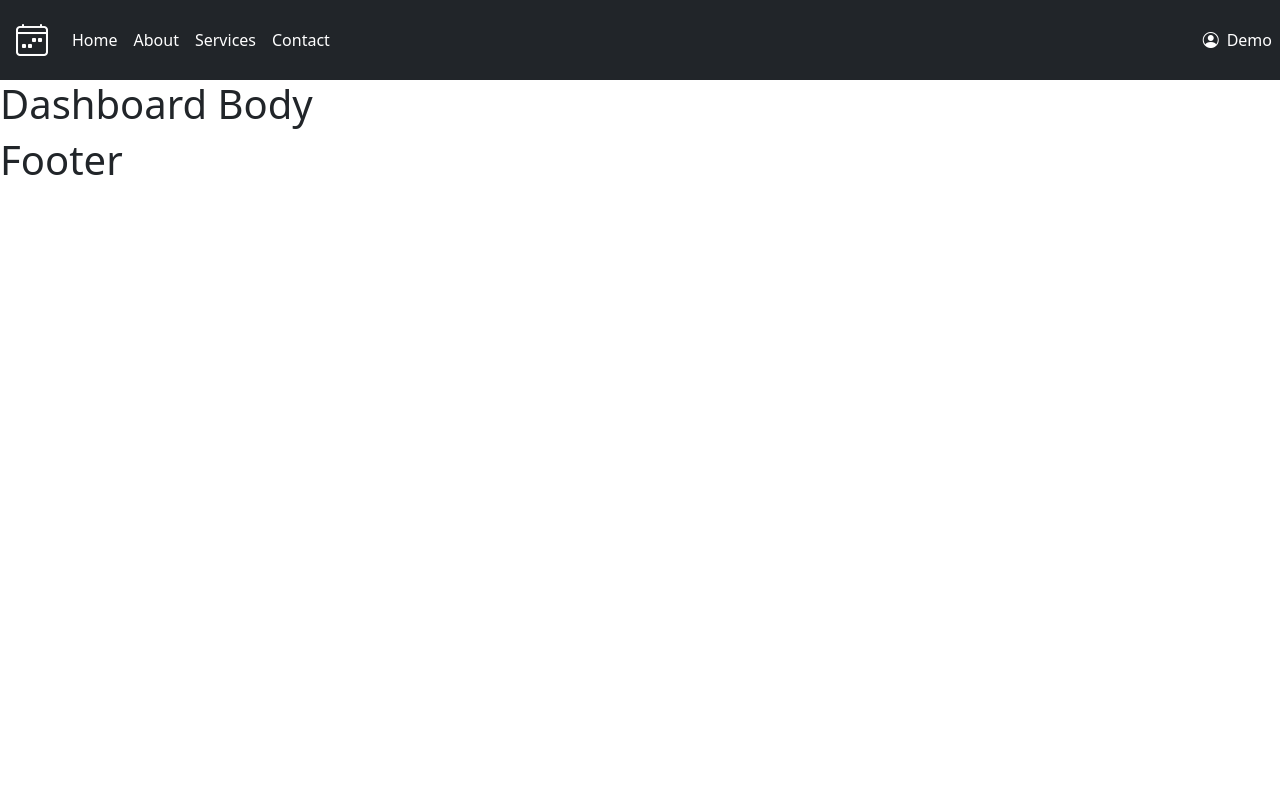
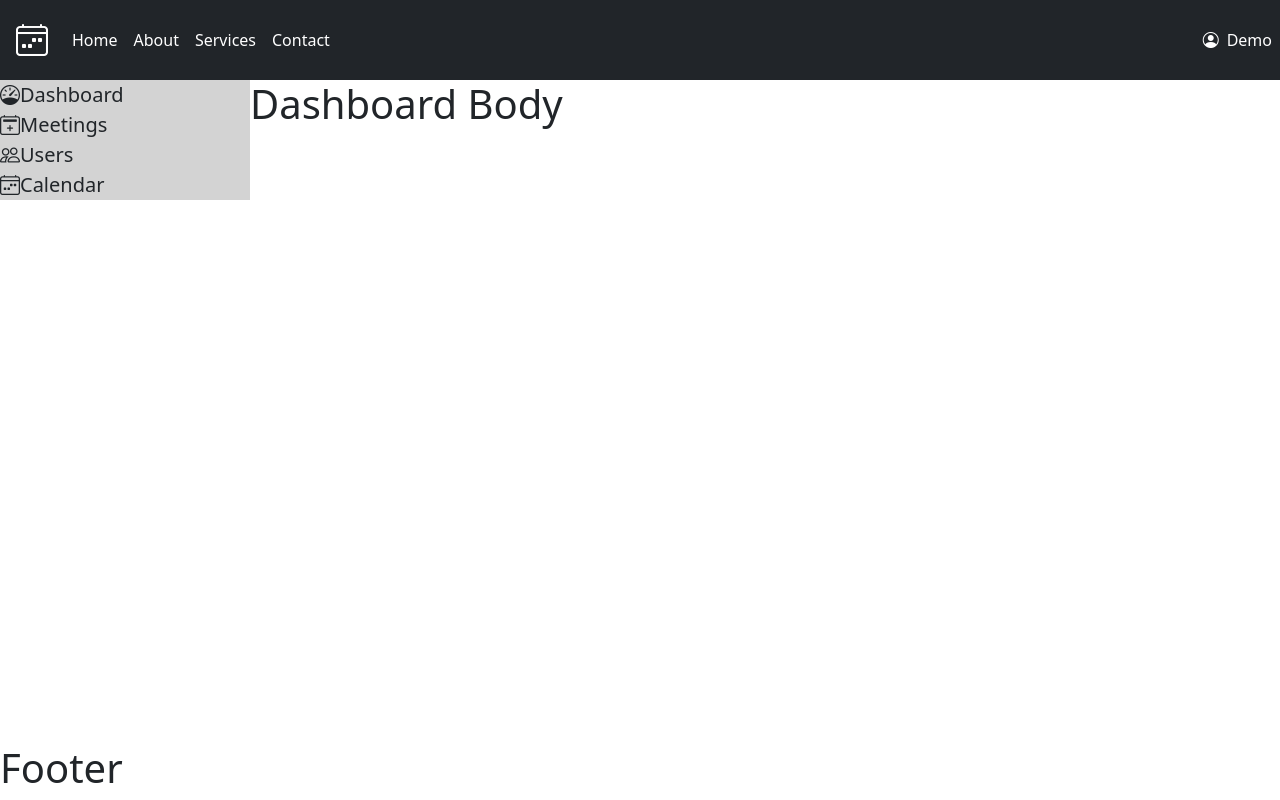
Before and after one commit to TarzanOfIron/Meeting_Calendar_UI-, a React (Vite) app: page / in a window 1280 px wide. Built offline with nearby package versions, Linux system fonts and the light colour scheme.

Commit message:
created menu component

```diff
--- a/src/App.tsx
+++ b/src/App.tsx
@@ -1,17 +1,19 @@
-import Dashboard from './components/Dashboard'
-import Footer from './components/Footer'
-import Heading from './components/Heading'
+import Dashboard from "./components/Dashboard";
+import Footer from "./components/Footer";
+import Heading from "./components/Heading";
+import Menu from "./components/Menu";
 
 function App() {
-
-
   return (
     <>
       <Heading></Heading>
-      <Dashboard></Dashboard>
+      <div className="d-flex">
+        <Menu></Menu>
+        <Dashboard></Dashboard>
+      </div>
       <Footer></Footer>
     </>
-  )
+  );
 }
 
-export default App
+export default App;
--- a/src/components/Footer.tsx
+++ b/src/components/Footer.tsx
@@ -3,7 +3,7 @@ import React from 'react'
 const Footer = () => {
   return (
     <div>
-      <h1>Footer</h1>
+      <h1 className='footer fixed-bottom'>Footer</h1>
     </div>
   )
 }
--- a/src/components/Heading.tsx
+++ b/src/components/Heading.tsx
@@ -1,5 +1,4 @@
 import "bootstrap-icons/font/bootstrap-icons.css";
-import { createElement } from "react";
 
 const tabs = ["Home", "About", "Services", "Contact"];
 
--- /dev/null
+++ b/src/components/Menu.tsx
@@ -0,0 +1,28 @@
+import Dashboard from "./Dashboard";
+
+const dashItems = [
+  { id: 1, title: "Dashboard", className: "bi bi-speedometer" }, // bi
+  { id: 2, title: "Meetings", className: "bi bi-calendar2-plus" },
+  { id: 3, title: "Users", className: "bi bi-people" },
+  { id: 4, title: "Calendar", className: "bi bi-calendar4-week" },
+];
+
+const Menu = () => {
+  return (
+    <div style={{ fontSize: "1.25rem", background: "lightgray", width: "250px"}}>
+      <ul className="list-group">
+        {dashItems.map((item) => (
+          <li
+            key={item.id}
+            className={item.className}
+
+          >
+            {item.title}
+          </li>
+        ))}
+      </ul>
+    </div>
+  );
+};
+
+export default Menu;
```
